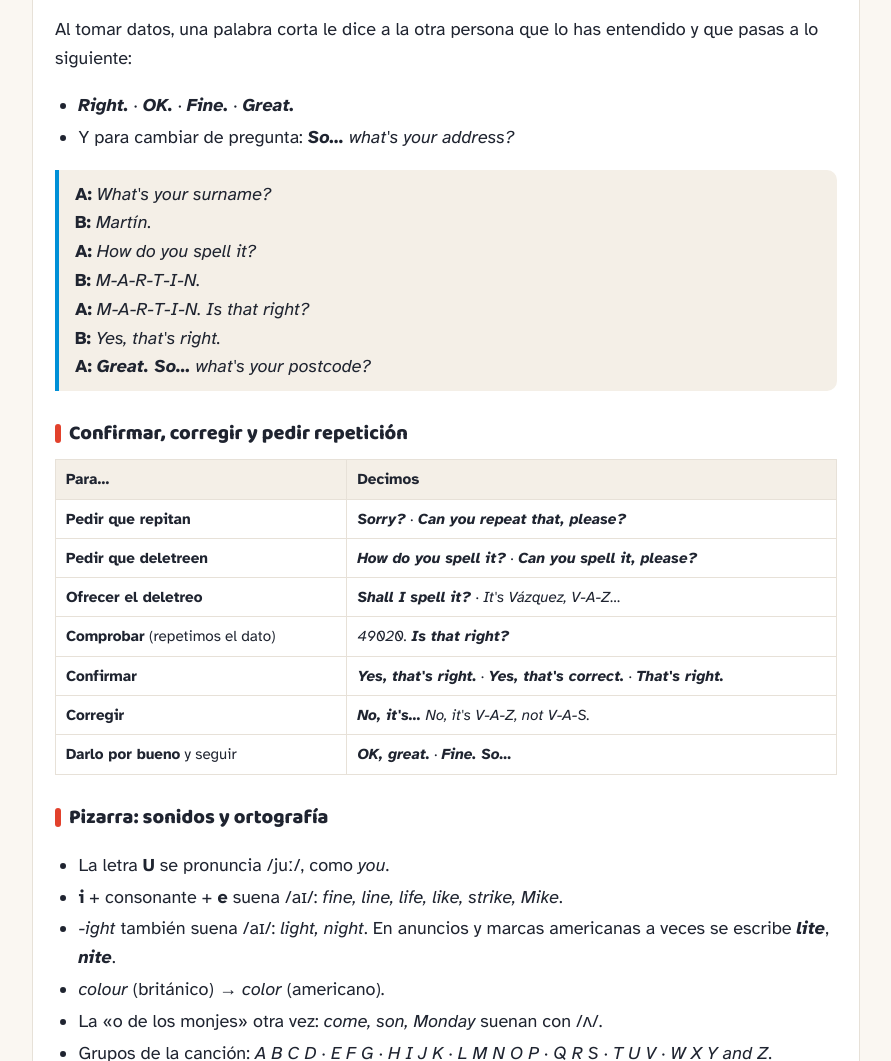
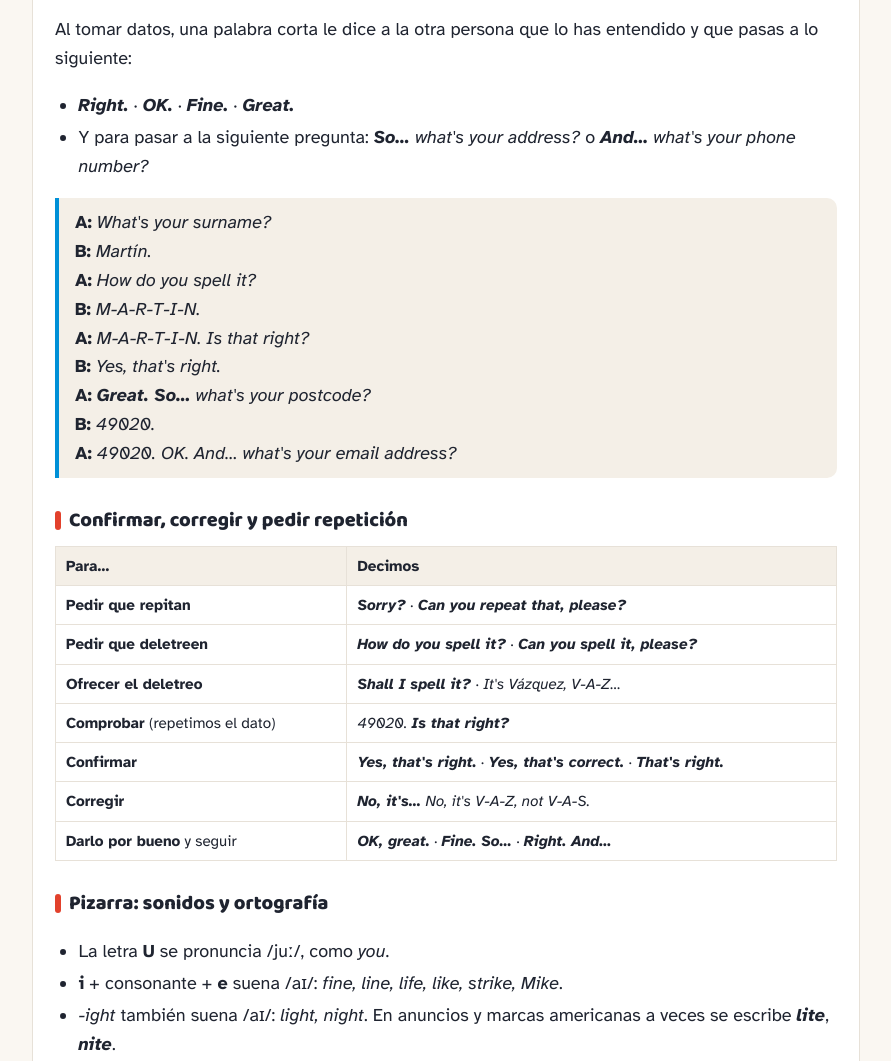
Before and after one commit to eoidezamora/class-diary, a plain HTML site: page 2026-11.html in a window 1280 px wide. Shown: the part 1589-2650 px from the top of the page, without its empty margins (194-1085 px from the left). Drawn offline with Linux system fonts and the light colour scheme.

Commit message:
Sesión 12: And… como alternativa a So…
Co-Authored-By: Claude Opus 5.5 <noreply@anthropic.com>
Claude-Session: https://claude.ai/code/session_01P1ktreHUvufLXFXcz6Z7hv

```diff
--- a/2026-11.html
+++ b/2026-11.html
@@ -80,7 +80,7 @@
 <p>Al tomar datos, una palabra corta le dice a la otra persona que lo has entendido y que pasas a lo siguiente:</p>
 <ul>
 <li><strong><em>Right.</em></strong> · <strong><em>OK.</em></strong> · <strong><em>Fine.</em></strong> · <strong><em>Great.</em></strong></li>
-<li>Y para cambiar de pregunta: <strong><em>So…</em></strong> <em>what's your address?</em></li>
+<li>Y para pasar a la siguiente pregunta: <strong><em>So…</em></strong> <em>what's your address?</em> o <strong><em>And…</em></strong> <em>what's your phone number?</em></li>
 </ul>
 <blockquote>
 <p><strong>A:</strong> <em>What's your surname?</em><br />
@@ -89,7 +89,9 @@
 <strong>B:</strong> <em>M-A-R-T-I-N.</em><br />
 <strong>A:</strong> <em>M-A-R-T-I-N. Is that right?</em><br />
 <strong>B:</strong> <em>Yes, that's right.</em><br />
-<strong>A:</strong> <strong><em>Great. So…</em></strong> <em>what's your postcode?</em></p>
+<strong>A:</strong> <strong><em>Great. So…</em></strong> <em>what's your postcode?</em><br />
+<strong>B:</strong> <em>49020.</em><br />
+<strong>A:</strong> <em>49020. </em><em>OK. And…</em><em> what's your email address?</em></p>
 </blockquote>
 <h3>Confirmar, corregir y pedir repetición</h3>
 <div class="table-wrap"><table>
@@ -126,7 +128,7 @@
 </tr>
 <tr>
 <td><strong>Darlo por bueno</strong> y seguir</td>
-<td><strong><em>OK, great.</em></strong> · <strong><em>Fine. So…</em></strong></td>
+<td><strong><em>OK, great.</em></strong> · <strong><em>Fine. So…</em></strong> · <strong><em>Right. And…</em></strong></td>
 </tr>
 </tbody>
 </table></div>
```
Also changed, not shown: index.html (+5 -3 lines), 1 other file.
